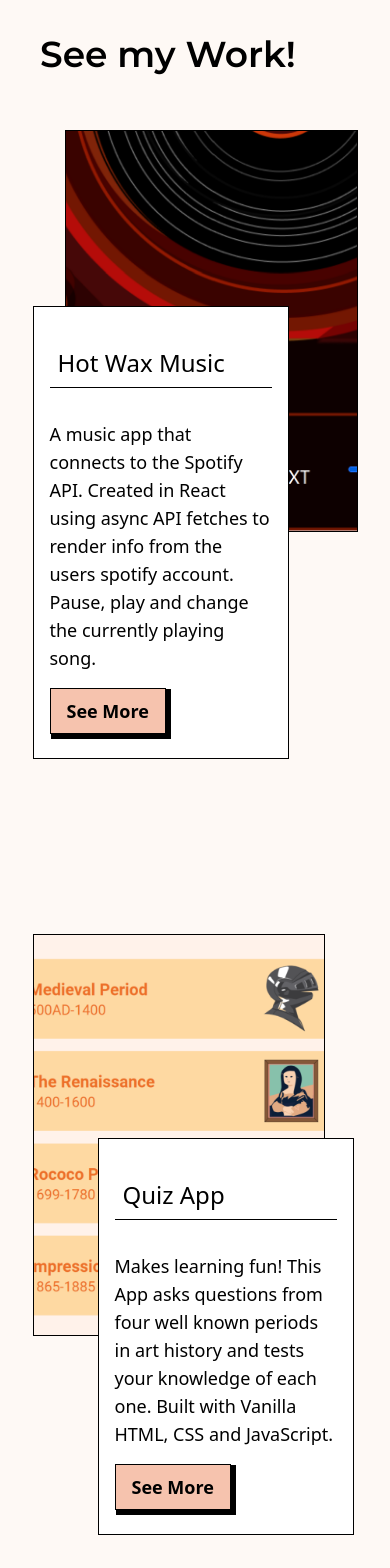
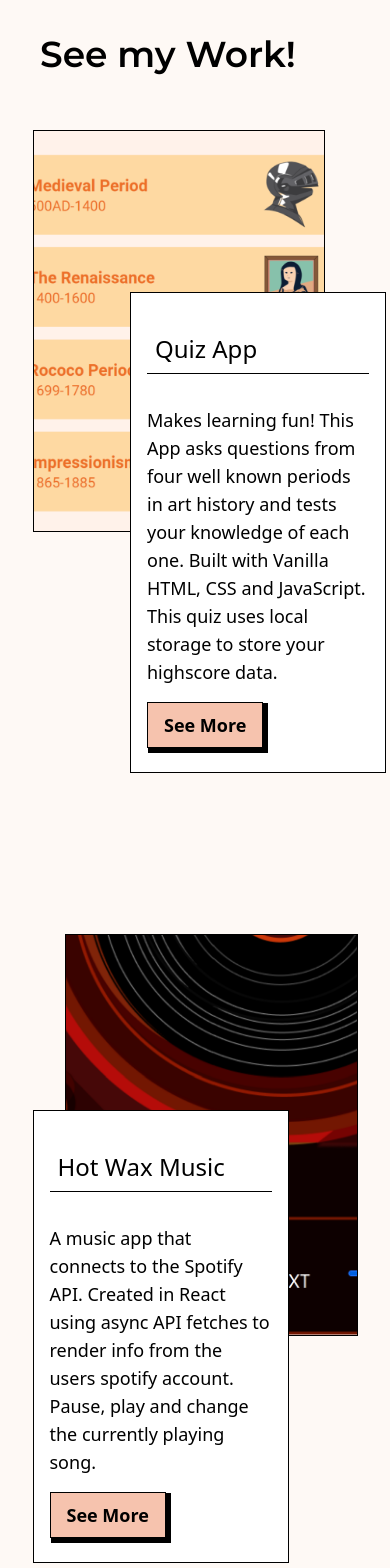
Before and after one commit to sydneyYYC/portfolio-2024, a SvelteKit app: page / in a window 390 px wide. Shown: the part 1740-3308 px from the top of the page. Built offline with nearby package versions, Linux system fonts and the light colour scheme; a web font is replaced by a local one.

Commit message:
adjusted mobile styles on reverse card and added more description to quiz app

```diff
--- a/src/lib/ReverseWorkcard.svelte
+++ b/src/lib/ReverseWorkcard.svelte
@@ -7,7 +7,7 @@
 </script>
 <!-- TODO: ADD MOBILE STYLES TO THIS -->
 <aside id="card-work" class="min-w-screen grid grid-cols-12 grid-rows-2">
-  <div class="border-[1.5px] bg-white border-black w-[16rem] lg:w-[20rem] flex flex-col z-10 sm:col-start-9 col-start-4 col-span-3 row-start-1 row-span-2 self-center mr-2rem">
+  <div class="border-[1.5px] bg-white border-black w-[16rem] lg:w-[20rem] flex flex-col z-10 sm:col-start-9 col-start-5 col-span-3 row-start-1 row-span-2 self-center mr-2rem">
     <h5 class="text-2xl border-b-[1px] border-black m-4 p-2 mt-[2rem]">{revProjectTitle}</h5>
     <p class="mt-4 mx-4 text-lg md:width-[5rem] width-[1rem]"> {revDescription}</p>
     <a href={revHref}><button class="border-[1px] border-black self-start min-w-[40%] mx-4 px-4 py-2 my-4 mb-6 hover:bg-pupink text-lg font-semibold drop-shadow-flat bg-pupink hover:bg-accent">See More</button></a>
--- a/src/routes/+page.svelte
+++ b/src/routes/+page.svelte
@@ -18,7 +18,7 @@
     revImg : "./assets/test2.png",
     revAlt: "character mascot of brain with hat",
     revProjectTitle: "Quiz App",
-    revDescription: "Makes learning fun! This App asks questions from four well known periods in art history and tests your knowledge of each one. Built with Vanilla HTML, CSS and JavaScript.",
+    revDescription: "Makes learning fun! This App asks questions from four well known periods in art history and tests your knowledge of each one. Built with Vanilla HTML, CSS and JavaScript. This quiz uses local storage to store your highscore data. ",
     revHref: "https://fine-art-quiz.netlify.app/"
   }
   let hotwaxCard = {
@@ -94,11 +94,13 @@
 <!-- portfolio section -->
 <section id="projects">
   <h2 class="text-4xl lg:text-5xl p-2 lg:ml-[5rem] mx-[2rem] mb-[3rem]">See my Work!</h2>
+
+  <ReverseWorkcard {...revQuizApp}/>
+
   <Workcard {...hotwaxCard}/>
 
   <!-- <Workcard {...quizApp}/> -->
 
-  <ReverseWorkcard {...revQuizApp}/>
 
 </section>
 <Footer />
```
